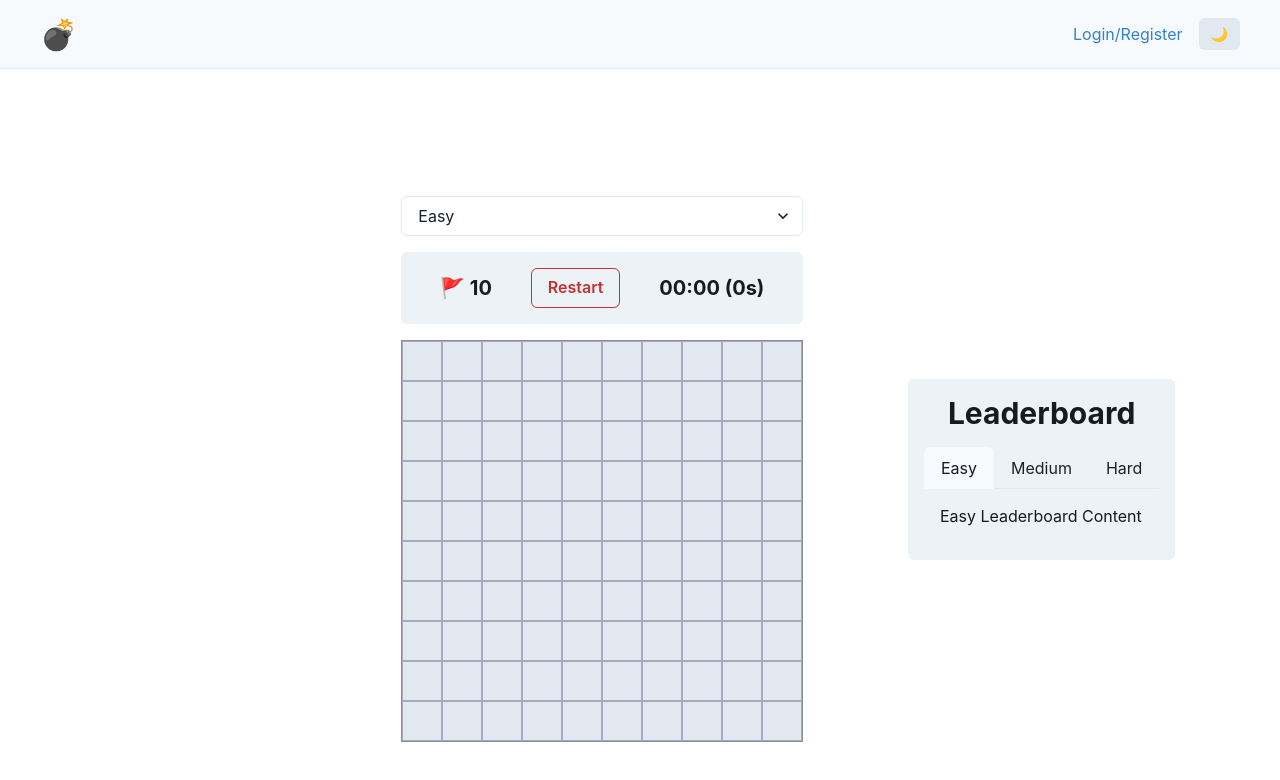
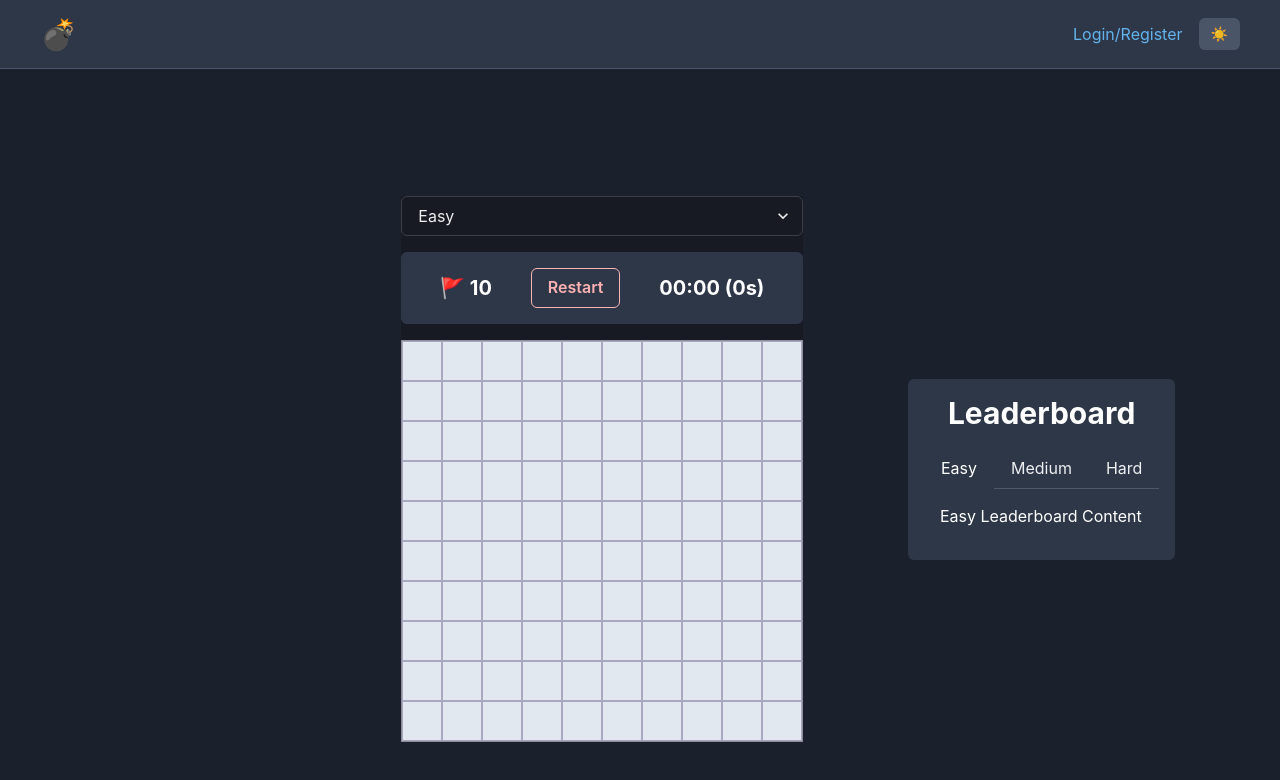
Before and after one commit to joshu-hua/ms, a Next.js app: page / in a window 1280 px wide. Shown: the top 780 px of the page. Built offline with nearby package versions, Linux system fonts and the light colour scheme.

Commit message:
start in dark mode instead of light mode cos it's better

```diff
--- a/src/theme.ts
+++ b/src/theme.ts
@@ -2,7 +2,7 @@ import { extendTheme, type ThemeConfig } from "@chakra-ui/react";
 
 // 1. Define the color mode configuration
 const config: ThemeConfig = {
-	initialColorMode: "light", // Start with light mode
+	initialColorMode: "dark", // Start with dark mode
 	useSystemColorMode: false, // Don't automatically use system preference (you can change this to true later)
 };
 
```
